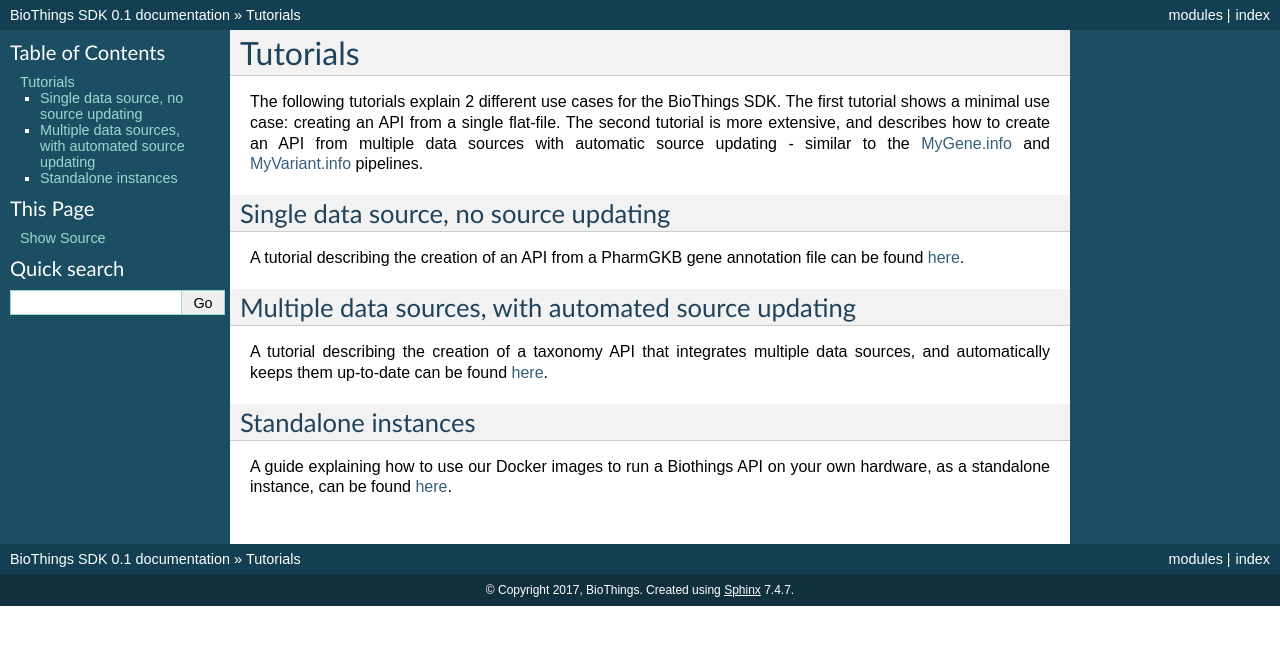
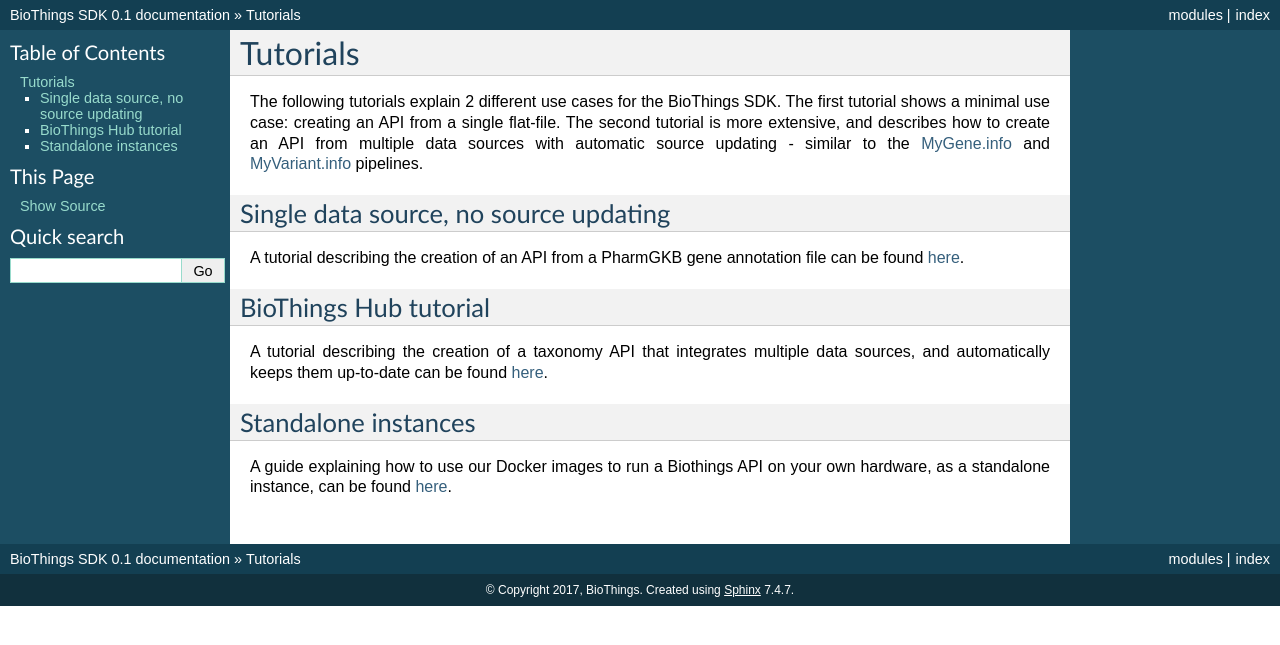
Before and after one commit to biothings/biothings.api, a Sphinx documentation site: the page built from docs/doc/tutorial.rst, in a window 1280 px wide. Shown: the top 645 px of the page. Built offline with Sphinx 7.4.7, drawn with Linux system fonts in a browser that asks for light colours.

Commit message:
renamed hub tutorial + fixed some typos

```diff
--- a/docs/doc/multiple_sources_tutorial.rst
+++ b/docs/doc/hub_tutorial.rst
@@ -1,6 +1,6 @@
-*********************************************************
-Multiple Data Sources, Automated Source Updating Tutorial
-*********************************************************
+**********************
+BioThings Hub tutorial
+**********************
 
 In this tutorial, we will build the whole process, or "hub", which produces the data
 for Taxonomy BioThings API, accessible at `<t.biothings.io>`. This API serves information
--- a/docs/doc/studio_guide.rst
+++ b/docs/doc/studio_guide.rst
@@ -240,7 +240,7 @@ on the protocol. All properties, methods from the instance are available, specif
        yield {"_id":"..."}
 
 ``data_folder`` is the folder containing the previously downloaded (dumped) data, it is automatically set to the latest release available. Note the function doesn't
-  take an filename as input, it should select the file(s) to parse.
+take an filename as input, it should select the file(s) to parse.
 
   * *on_duplicates* defines the strategy to use when duplicated record are found (according to the ``_id`` key):
 
--- a/docs/doc/studio_tutorial.rst
+++ b/docs/doc/studio_tutorial.rst
@@ -9,7 +9,7 @@ to a fully operational BioThings API, with as minimal effort as possible.
 .. note:: You may also want to read the `developer's guide <studio_guide.html>`_ for more detailed informations.
 
 .. note:: The following tutorial is only valid for **BioThings Studio** release **0.1.e**. Check
-   all available `release <https://github.com/biothings/biothings_studio/releases>`_ for more.
+   all available `releases <https://github.com/biothings/biothings_studio/releases>`_ for more.
 
 *****************
 What you'll learn
--- a/docs/doc/tutorial.rst
+++ b/docs/doc/tutorial.rst
@@ -9,10 +9,10 @@ Single data source, no source updating
 
 A tutorial describing the creation of an API from a PharmGKB gene annotation file can be found `here <single_source_tutorial.html>`_.
 
-Multiple data sources, with automated source updating
------------------------------------------------------
+BioThings Hub tutorial
+----------------------
 
-A tutorial describing the creation of a taxonomy API that integrates multiple data sources, and automatically keeps them up-to-date can be found `here <multiple_sources_tutorial.html>`_.
+A tutorial describing the creation of a taxonomy API that integrates multiple data sources, and automatically keeps them up-to-date can be found `here <hub_tutorial.html>`_.
 
 Standalone instances
 --------------------
--- a/docs/index.rst
+++ b/docs/index.rst
@@ -52,7 +52,7 @@ Alternatively, you can download the source code, or clone the `BioThings SDK rep
     :caption: Tutorials
 
     doc/single_source_tutorial
-    doc/multiple_sources_tutorial
+    doc/hub_tutorial
     doc/standalone
     doc/studio
     doc/docker_tutorial
```
